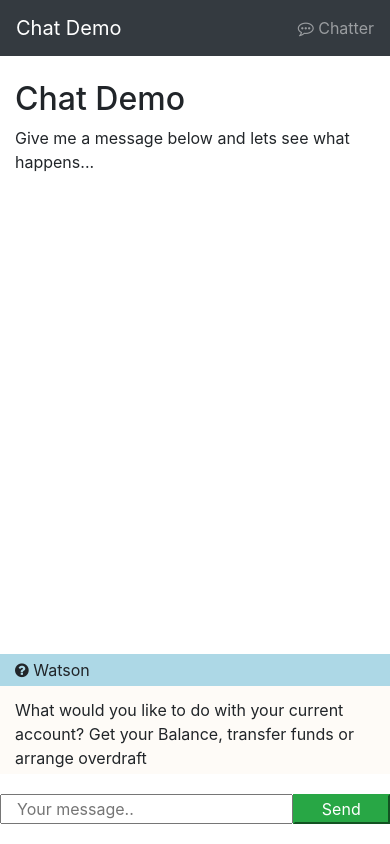
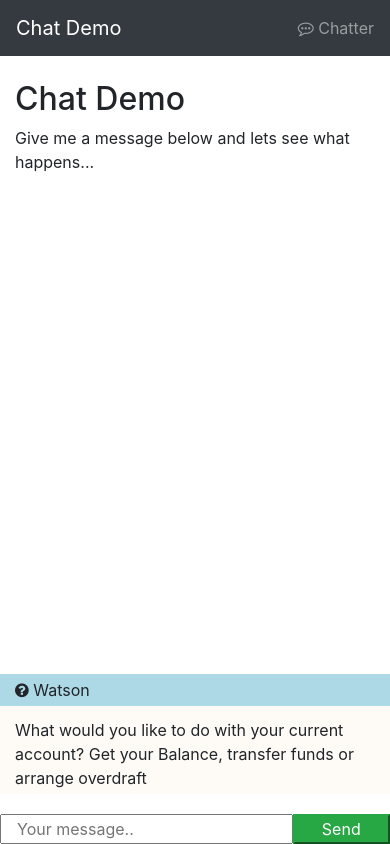
Before and after one commit to SRAlexander/Angular-AssistanceChatBot, an Angular app: page /chatter in a window 390 px wide. Built offline with nearby package versions, Linux system fonts and the light colour scheme.

Commit message:
Removing margin bottom from chat input on mobile.

```diff
--- a/src/app/modules/chatter/chatter.component.css
+++ b/src/app/modules/chatter/chatter.component.css
@@ -54,4 +54,8 @@
         display: flex;
         flex-direction:column-reverse;
     }
+
+    .chat-input-container{
+        margin-bottom:0px;
+    }
 }
```
